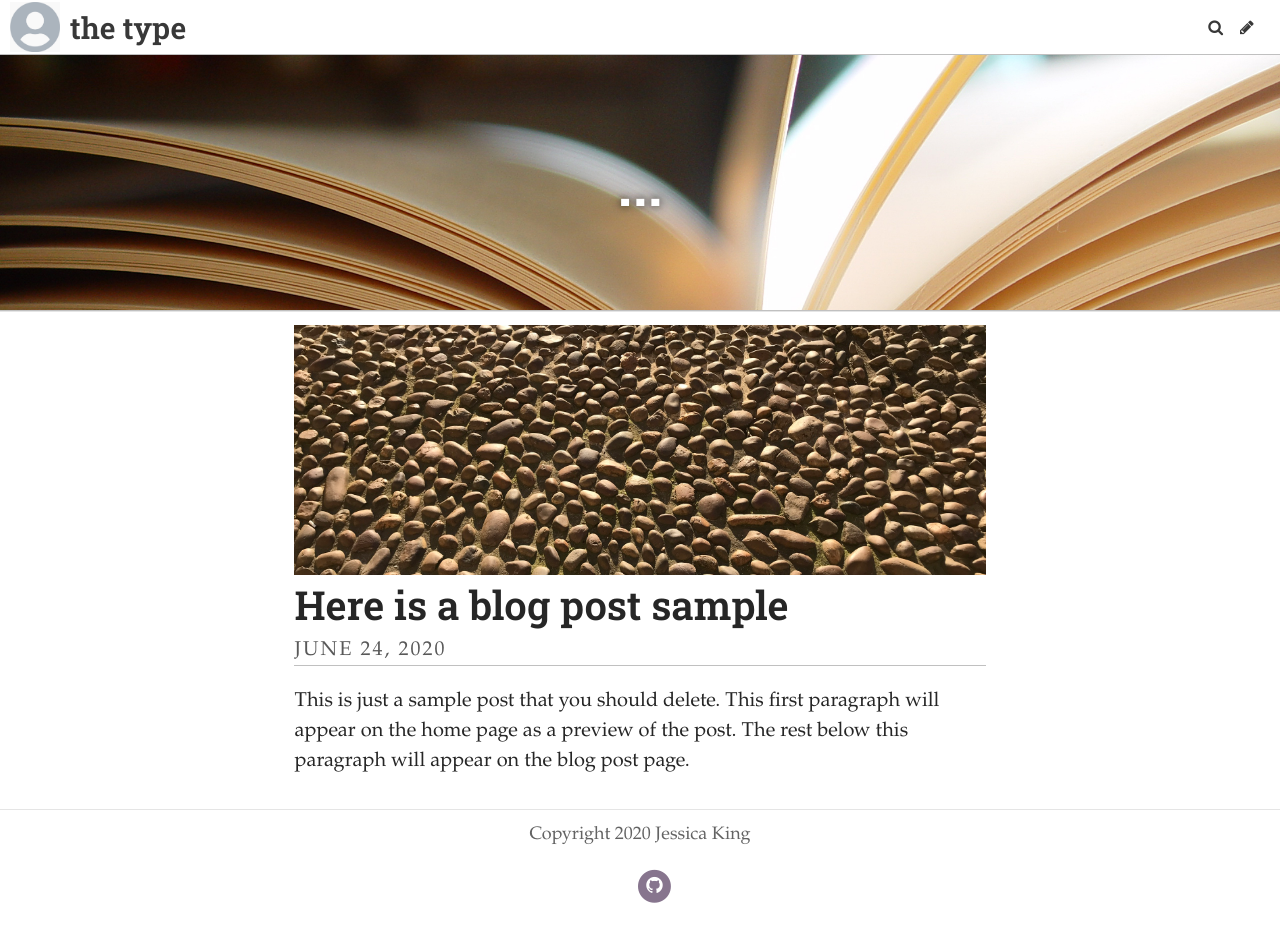
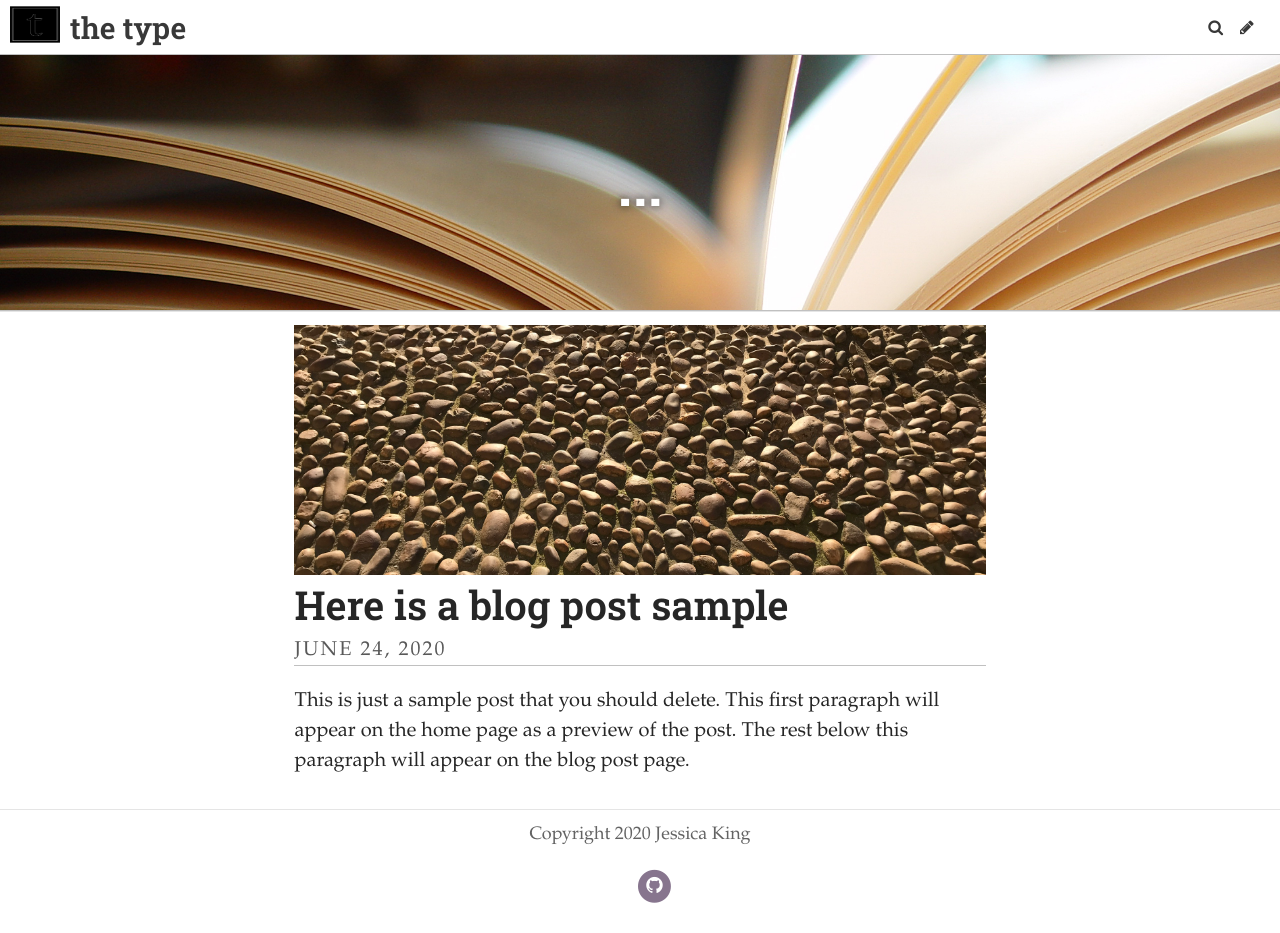
Before and after one commit to jessking16/thetype, a Jekyll site: the page built from index.html, in a window 1280 px wide. Built offline with Jekyll 4.4.1, drawn with Linux system fonts in a browser that asks for light colours; some web fonts are replaced; the list of posts is cut into pages by our own code.

Commit message:
Update Settings “general”

```diff
--- a/_data/settings.yml
+++ b/_data/settings.yml
@@ -4,7 +4,7 @@ header_text: ...
 footer_text: Copyright 2020 Jessica King
 header_feature_image: ../uploads/pages.jpg
 bannerheight: 20vmax
-logo: /uploads/logo.jpg
+logo: ../uploads/fav-icon.png
 favicon: /uploads/favicon.ico
 gridlayout: false
 fixednavbar: false
```
Also changed, not shown: uploads/fav-icon.png (added).
